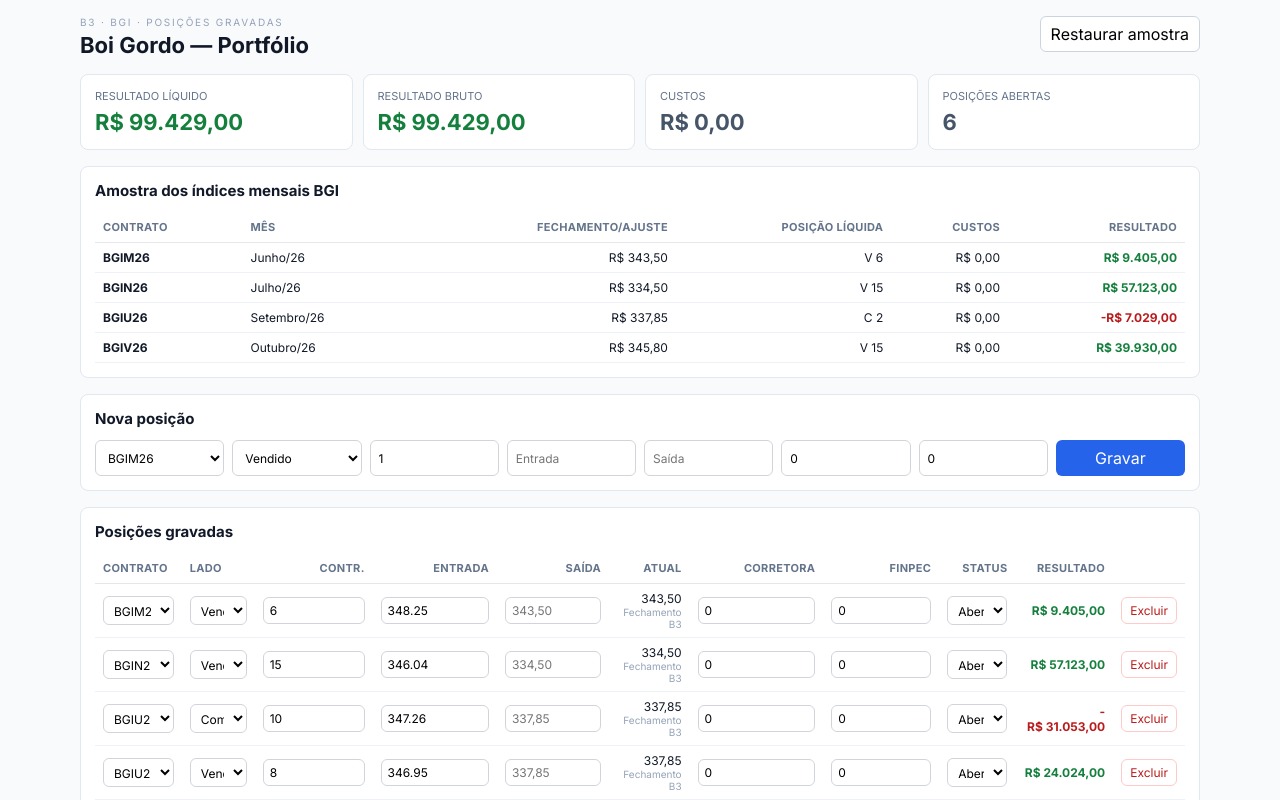
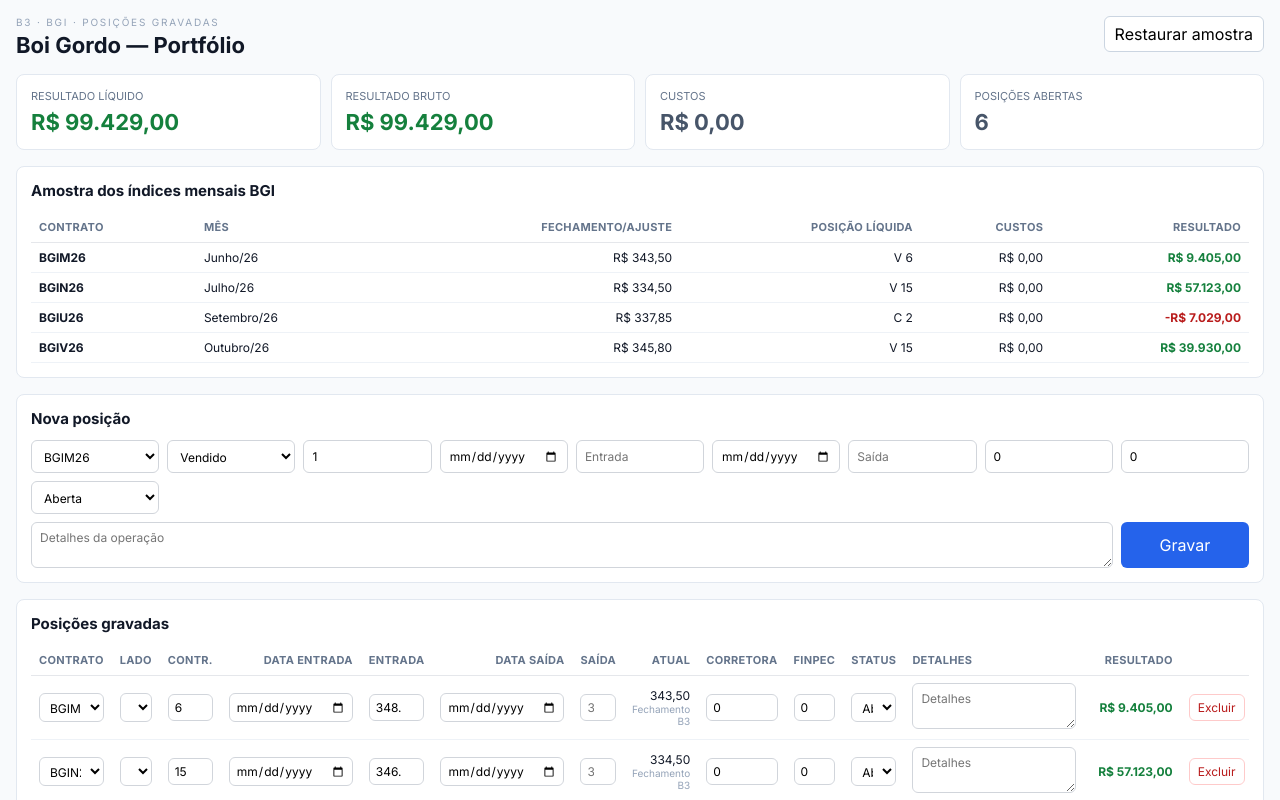
Before and after one commit to pablofaraujo/boi-gordo-portfolio, a React (Create React App) app: page / in a window 1280 px wide. Shown: the top 800 px of the page. Built offline with nearby package versions, Linux system fonts and the light colour scheme.

Commit message:
Add position dates and details

```diff
--- a/src/App.jsx
+++ b/src/App.jsx
@@ -11,12 +11,12 @@
 ];
 
 const DEFAULT_POSITIONS = [
-  { id: "m26-1", contrato: "BGIM26", mes: "Junho/26", lado: "Vendido", contratos: 6, entrada: 348.25, saida: "", corretora: 0, finpec: 0, status: "Aberta" },
-  { id: "n26-1", contrato: "BGIN26", mes: "Julho/26", lado: "Vendido", contratos: 15, entrada: 346.04, saida: "", corretora: 0, finpec: 0, status: "Aberta" },
-  { id: "u26-1", contrato: "BGIU26", mes: "Setembro/26", lado: "Comprado", contratos: 10, entrada: 347.26, saida: "", corretora: 0, finpec: 0, status: "Aberta" },
-  { id: "u26-2", contrato: "BGIU26", mes: "Setembro/26", lado: "Vendido", contratos: 8, entrada: 346.95, saida: "", corretora: 0, finpec: 0, status: "Aberta" },
-  { id: "v26-1", contrato: "BGIV26", mes: "Outubro/26", lado: "Vendido", contratos: 10, entrada: 353.3, saida: "", corretora: 0, finpec: 0, status: "Aberta" },
-  { id: "v26-2", contrato: "BGIV26", mes: "Outubro/26", lado: "Vendido", contratos: 5, entrada: 355, saida: "", corretora: 0, finpec: 0, status: "Aberta" },
+  { id: "m26-1", contrato: "BGIM26", mes: "Junho/26", lado: "Vendido", contratos: 6, entrada: 348.25, saida: "", dataEntrada: "", dataSaida: "", corretora: 0, finpec: 0, status: "Aberta", detalhes: "" },
+  { id: "n26-1", contrato: "BGIN26", mes: "Julho/26", lado: "Vendido", contratos: 15, entrada: 346.04, saida: "", dataEntrada: "", dataSaida: "", corretora: 0, finpec: 0, status: "Aberta", detalhes: "" },
+  { id: "u26-1", contrato: "BGIU26", mes: "Setembro/26", lado: "Comprado", contratos: 10, entrada: 347.26, saida: "", dataEntrada: "", dataSaida: "", corretora: 0, finpec: 0, status: "Aberta", detalhes: "" },
+  { id: "u26-2", contrato: "BGIU26", mes: "Setembro/26", lado: "Vendido", contratos: 8, entrada: 346.95, saida: "", dataEntrada: "", dataSaida: "", corretora: 0, finpec: 0, status: "Aberta", detalhes: "" },
+  { id: "v26-1", contrato: "BGIV26", mes: "Outubro/26", lado: "Vendido", contratos: 10, entrada: 353.3, saida: "", dataEntrada: "", dataSaida: "", corretora: 0, finpec: 0, status: "Aberta", detalhes: "" },
+  { id: "v26-2", contrato: "BGIV26", mes: "Outubro/26", lado: "Vendido", contratos: 5, entrada: 355, saida: "", dataEntrada: "", dataSaida: "", corretora: 0, finpec: 0, status: "Aberta", detalhes: "" },
 ];
 
 const emptyDraft = {
@@ -26,9 +26,12 @@
   contratos: 1,
   entrada: "",
   saida: "",
+  dataEntrada: "",
+  dataSaida: "",
   corretora: 0,
   finpec: 0,
   status: "Aberta",
+  detalhes: "",
 };
 
 function toNumber(value) {
@@ -60,12 +63,16 @@
   return { exit, gross, costs, net: gross - costs, source: explicitExit ? "Saída" : "Fechamento B3" };
 }
 
+function normalizePosition(position) {
+  return { dataEntrada: "", dataSaida: "", detalhes: "", ...position };
+}
+
 function loadStoredPositions() {
   try {
     const raw = window.localStorage.getItem(STORAGE_KEY);
     if (!raw) return DEFAULT_POSITIONS;
     const parsed = JSON.parse(raw);
-    return Array.isArray(parsed) && parsed.length ? parsed : DEFAULT_POSITIONS;
+    return Array.isArray(parsed) && parsed.length ? parsed.map(normalizePosition) : DEFAULT_POSITIONS;
   } catch {
     return DEFAULT_POSITIONS;
   }
@@ -80,7 +87,7 @@
     window.localStorage.setItem(STORAGE_KEY, JSON.stringify(positions));
   }, [positions]);
 
-  const enriched = positions.map((position) => ({ ...position, ...resultForPosition(position, prices) }));
+  const enriched = positions.map((position) => ({ ...normalizePosition(position), ...resultForPosition(position, prices) }));
   const totalNet = enriched.reduce((sum, position) => sum + position.net, 0);
   const totalGross = enriched.reduce((sum, position) => sum + position.gross, 0);
   const totalCosts = enriched.reduce((sum, position) => sum + position.costs, 0);
@@ -111,7 +118,7 @@
     setPositions((current) => current.map((position) => {
       if (position.id !== id) return position;
       const selected = field === "contrato" ? BGI_INDICES.find((item) => item.contrato === value) : null;
-      return { ...position, [field]: value, ...(selected ? { mes: selected.mes } : {}) };
+      return { ...normalizePosition(position), [field]: value, ...(selected ? { mes: selected.mes } : {}) };
     }));
   }
 
@@ -126,6 +133,7 @@
   const pnlColor = (value) => (value >= 0 ? "#15803d" : "#b91c1c");
   const inputStyle = { width: "100%", border: "1px solid #d1d5db", borderRadius: 6, padding: "7px 8px", font: "inherit", fontSize: 12, background: "#fff" };
   const cellInputStyle = { ...inputStyle, padding: "5px 6px" };
+  const notesStyle = { ...inputStyle, minHeight: 38, resize: "vertical" };
 
   return (
     <div style={{ fontFamily: "Inter, system-ui, sans-serif", background: "#f8fafc", minHeight: "100vh", padding: 16, color: "#111827" }}>
@@ -137,7 +145,7 @@
         th.L, td.L { text-align: left; }
         button { font: inherit; }
       `}</style>
-      <div style={{ maxWidth: 1120, margin: "0 auto" }}>
+      <div style={{ maxWidth: 1280, margin: "0 auto" }}>
         <div style={{ display: "flex", justifyContent: "space-between", alignItems: "flex-start", gap: 12, flexWrap: "wrap", marginBottom: 16 }}>
           <div>
             <div style={{ fontSize: 10, letterSpacing: 1.8, color: "#94a3b8", textTransform: "uppercase", marginBottom: 4 }}>B3 · BGI · Posições gravadas</div>
@@ -187,10 +195,14 @@
             <select value={draft.contrato} onChange={(event) => updateDraft("contrato", event.target.value)} style={inputStyle}>{BGI_INDICES.map((item) => <option key={item.contrato}>{item.contrato}</option>)}</select>
             <select value={draft.lado} onChange={(event) => updateDraft("lado", event.target.value)} style={inputStyle}><option>Vendido</option><option>Comprado</option></select>
             <input value={draft.contratos} onChange={(event) => updateDraft("contratos", event.target.value)} style={inputStyle} type="number" min="1" placeholder="Contratos" />
+            <input value={draft.dataEntrada} onChange={(event) => updateDraft("dataEntrada", event.target.value)} style={inputStyle} type="date" title="Data da entrada" />
             <input value={draft.entrada} onChange={(event) => updateDraft("entrada", event.target.value)} style={inputStyle} type="number" step="0.01" placeholder="Entrada" />
+            <input value={draft.dataSaida} onChange={(event) => updateDraft("dataSaida", event.target.value)} style={inputStyle} type="date" title="Data da saída" />
             <input value={draft.saida} onChange={(event) => updateDraft("saida", event.target.value)} style={inputStyle} type="number" step="0.01" placeholder="Saída" />
             <input value={draft.corretora} onChange={(event) => updateDraft("corretora", event.target.value)} style={inputStyle} type="number" step="0.01" placeholder="Corretora" />
             <input value={draft.finpec} onChange={(event) => updateDraft("finpec", event.target.value)} style={inputStyle} type="number" step="0.01" placeholder="Finpec" />
+            <select value={draft.status} onChange={(event) => updateDraft("status", event.target.value)} style={inputStyle}><option>Aberta</option><option>Fechada</option></select>
+            <textarea value={draft.detalhes} onChange={(event) => updateDraft("detalhes", event.target.value)} style={{ ...notesStyle, gridColumn: "1 / -2" }} placeholder="Detalhes da operação" />
             <button onClick={addPosition} style={{ border: 0, background: "#2563eb", color: "#fff", borderRadius: 6, padding: "8px 10px", cursor: "pointer" }}>Gravar</button>
           </div>
         </section>
@@ -199,19 +211,22 @@
           <h2 style={{ fontSize: 15, margin: "0 0 12px" }}>Posições gravadas</h2>
           <div style={{ overflowX: "auto" }}>
             <table>
-              <thead><tr><th className="L">Contrato</th><th className="L">Lado</th><th>Contr.</th><th>Entrada</th><th>Saída</th><th>Atual</th><th>Corretora</th><th>Finpec</th><th>Status</th><th>Resultado</th><th></th></tr></thead>
+              <thead><tr><th className="L">Contrato</th><th className="L">Lado</th><th>Contr.</th><th>Data entrada</th><th>Entrada</th><th>Data saída</th><th>Saída</th><th>Atual</th><th>Corretora</th><th>Finpec</th><th>Status</th><th className="L">Detalhes</th><th>Resultado</th><th></th></tr></thead>
               <tbody>
                 {enriched.map((position) => (
                   <tr key={position.id}>
                     <td className="L"><select value={position.contrato} onChange={(event) => updatePosition(position.id, "contrato", event.target.value)} style={cellInputStyle}>{BGI_INDICES.map((item) => <option key={item.contrato}>{item.contrato}</option>)}</select></td>
                     <td className="L"><select value={position.lado} onChange={(event) => updatePosition(position.id, "lado", event.target.value)} style={cellInputStyle}><option>Vendido</option><option>Comprado</option></select></td>
                     <td><input value={position.contratos} onChange={(event) => updatePosition(position.id, "contratos", event.target.value)} style={cellInputStyle} type="number" /></td>
+                    <td><input value={position.dataEntrada} onChange={(event) => updatePosition(position.id, "dataEntrada", event.target.value)} style={cellInputStyle} type="date" /></td>
                     <td><input value={position.entrada} onChange={(event) => updatePosition(position.id, "entrada", event.target.value)} style={cellInputStyle} type="number" step="0.01" /></td>
+                    <td><input value={position.dataSaida} onChange={(event) => updatePosition(position.id, "dataSaida", event.target.value)} style={cellInputStyle} type="date" /></td>
                     <td><input value={position.saida} onChange={(event) => updatePosition(position.id, "saida", event.target.value)} style={cellInputStyle} type="number" step="0.01" placeholder={fmtPrice(position.exit)} /></td>
                     <td>{fmtPrice(position.exit)}<div style={{ color: "#94a3b8", fontSize: 10 }}>{position.source}</div></td>
                     <td><input value={position.corretora} onChange={(event) => updatePosition(position.id, "corretora", event.target.value)} style={cellInputStyle} type="number" step="0.01" /></td>
                     <td><input value={position.finpec} onChange={(event) => updatePosition(position.id, "finpec", event.target.value)} style={cellInputStyle} type="number" step="0.01" /></td>
                     <td><select value={position.status} onChange={(event) => updatePosition(position.id, "status", event.target.value)} style={cellInputStyle}><option>Aberta</option><option>Fechada</option></select></td>
+                    <td className="L" style={{ minWidth: 180 }}><textarea value={position.detalhes} onChange={(event) => updatePosition(position.id, "detalhes", event.target.value)} style={notesStyle} placeholder="Detalhes" /></td>
                     <td style={{ color: pnlColor(position.net), fontWeight: 700 }}>{fmtCurrency(position.net)}</td>
                     <td><button onClick={() => deletePosition(position.id)} style={{ border: "1px solid #fecaca", background: "#fff", color: "#b91c1c", borderRadius: 6, padding: "5px 8px", cursor: "pointer" }}>Excluir</button></td>
                   </tr>
```
